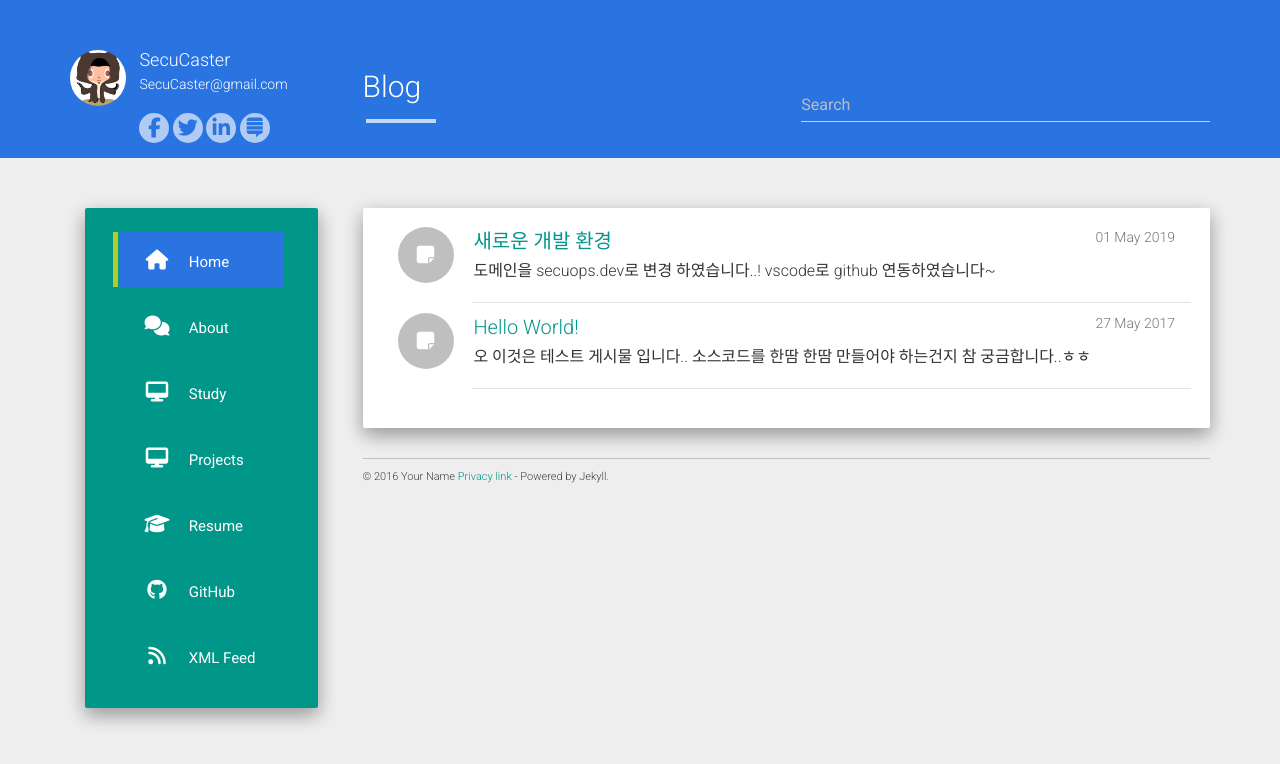
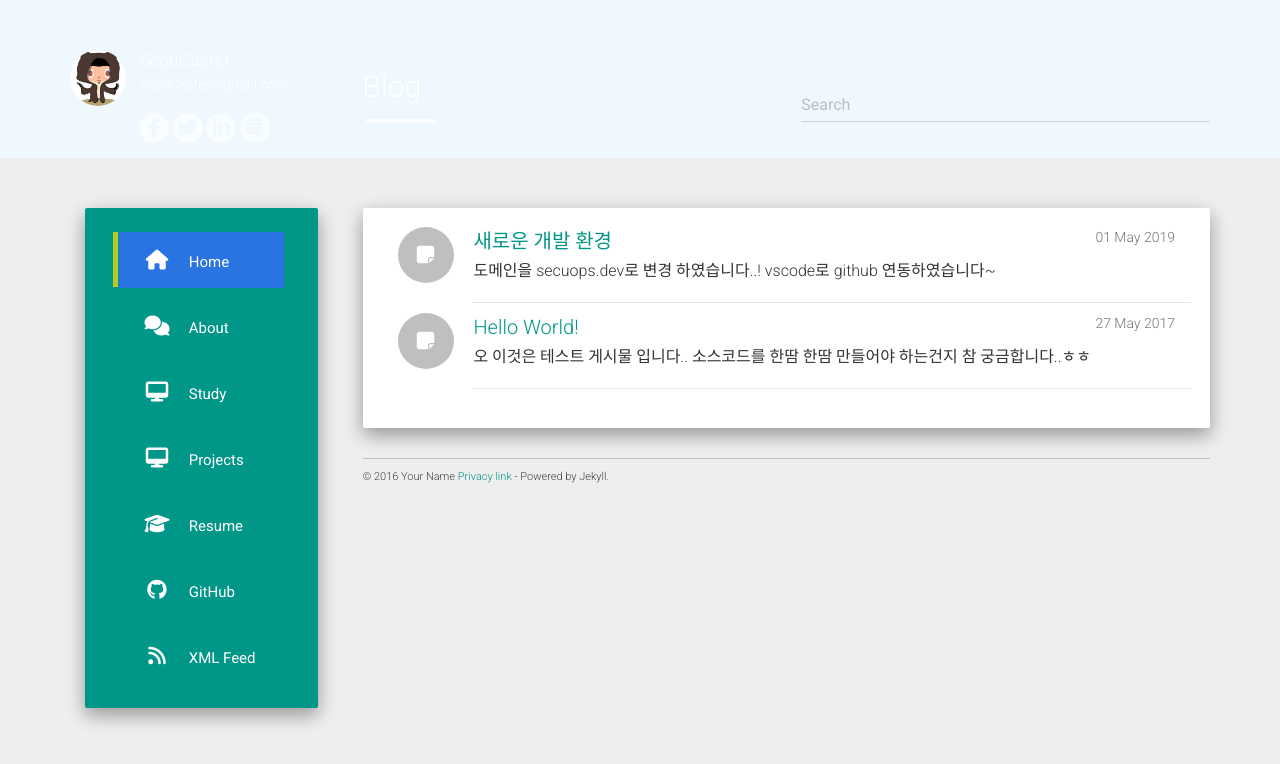
Before and after one commit to secucaster/secucaster.github.io, a Jekyll site: the page built from index.html, in a window 1280 px wide. Shown: the top 764 px of the page. Built offline with Jekyll 4.4.1, drawn with Linux system fonts in a browser that asks for light colours; nearby versions of some CDN libraries; the list of posts is cut into pages by our own code.

Commit message:
20190501 update

```diff
--- a/static/css/main.css
+++ b/static/css/main.css
@@ -1,6 +1,6 @@
 .main.outer{padding-top: 50px;}
 .header-panel.shadow-z-2 {
-    background-color: #2a74e2;
+    background-color: #f0f8ff;
     padding: 50px 0 15px 0;
     width: 100%;
 }
@@ -55,7 +55,7 @@ p.info a {
     text-align: center;
     line-height: 20px;
     font-size: 20px;
-    color: #2a74e2;
+    color: #f0f8ff;
     padding: 5px;
     width: 30px;
     height: 30px;
@@ -96,7 +96,7 @@ li.current-menu-item:before {
     font-size: 26px;
     margin-bottom: 32px;
     margin-top: 5px;
-    color: #01c87b;
+    color: #f0f8ff;
     font-weight: 300;
 }
 h2.blog-title-pro{color: #fff;}
```
